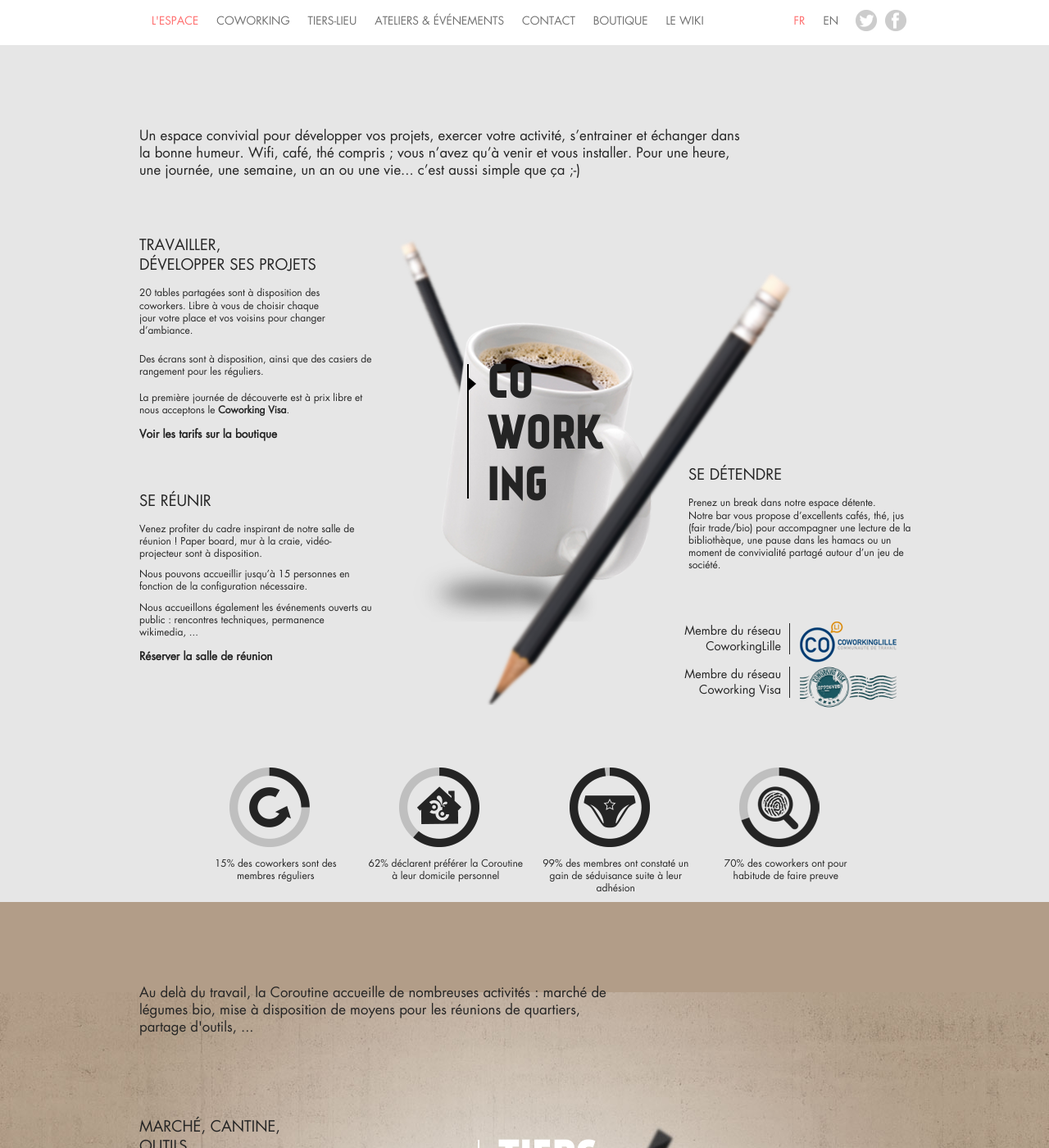
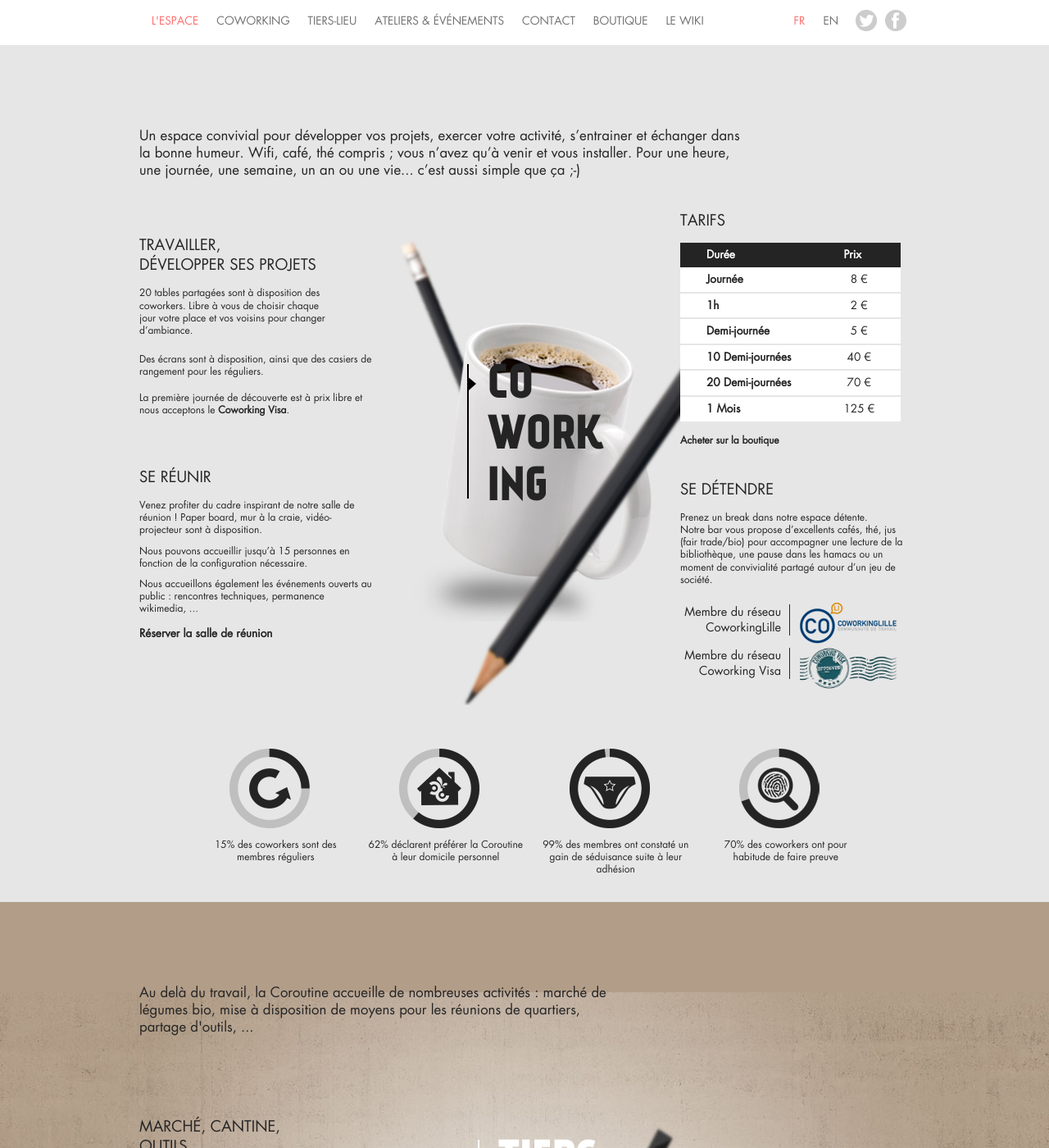
Before and after one commit to la-coroutine/la-coroutine.github.io, a Jekyll site: the page built from index.html, in a window 1280 px wide and 1400 px high, scrolled down 1771 px. Shown: the whole window at 82% size. Built offline with Jekyll 4.4.1, drawn with Linux system fonts in a browser that asks for light colours.

Commit message:
Add pricing to Coworking section on Homepage

```diff
--- a/_includes/home/fr/coworking.html
+++ b/_includes/home/fr/coworking.html
@@ -12,7 +12,6 @@
         <p>Des écrans sont à disposition, ainsi que des casiers de rangement pour les réguliers.</p>
         <br/>
         <p>La première journée de découverte est à prix libre et nous acceptons le <a href="http://wiki.coworking.org/w/page/16583744/CoworkingVisa">Coworking Visa</a>.</p>
-        <a target="_blank" title="Tarifs" href="http://boutique.lacoroutine.org/shop/category/espace-coworking-2">Voir les tarifs sur la boutique</a>
       </div>
       <div class="block">
         <h1>Se réunir</h1>
@@ -23,6 +22,47 @@
       </div>
     </div>
     <div class="col-right">
+      <div class="block">
+        <h1>Tarifs</h1>
+        <table class="m-pricing">
+          <thead>
+            <tr>
+              <th>Durée</th>
+              <th>Prix</th>
+            </tr>
+          </thead>
+          <tbody>
+            <tr>
+              <th class="thead">Journée</th>
+              <td>8 €</td>
+            </tr>
+            <tr>
+              <th class="thead">1h</th>
+              <td>2 €</td>
+            </tr>
+            <tr>
+              <th class="thead">Demi-journée</th>
+              <td>5 €</td>
+            </tr>
+            <tr>
+              <th class="thead">10 Demi-journées</th>
+              <td>40 €</td>
+            </tr>
+            <tr>
+              <th class="thead">20 Demi-journées</th>
+              <td>70 €</td>
+            </tr>
+            <tr>
+              <th class="thead">1 Mois</th>
+              <td>125 €</td>
+            </tr>
+          </tbody>
+        </table>
+
+        <p>
+          <a target="_blank" title="Tarifs" href="http://boutique.lacoroutine.org/shop/category/espace-coworking-2">Acheter sur la boutique</a>
+        </p>
+      </div>
       <div class="block">
         <h1>Se détendre</h1>
         <p>Prenez un break dans notre espace détente.</p>
--- /dev/null
+++ b/_sass/modules/_pricing.scss
@@ -0,0 +1,30 @@
+.m-pricing {
+  margin-left: 15px;
+  margin-bottom: 1rem;
+  background-color: $white;
+
+  thead {
+    background-color: $dark-grey;
+    color: $white;
+  }
+
+  th, td {
+    padding: 0.5rem 2rem;
+  }
+
+  th {
+    font-weight: bold;
+  }
+
+  td {
+    text-align: center;
+  }
+
+  tbody tr {
+    border-top: 2px solid $light-grey;
+  }
+
+  tbody tr:first-child {
+    border-top: none;
+  }
+}
--- a/_sass/modules/home/_coworking.scss
+++ b/_sass/modules/home/_coworking.scss
@@ -26,7 +26,7 @@
     padding: 0;
     position: absolute;
     width: 900px;
-    z-index: 200;
+    z-index: 1;
   }
 
   .center {
@@ -62,8 +62,13 @@
   }
 
   .col-right .block:first-child {
-    margin-top: 350px;
-    padding-left: 10px;
-    margin-bottom: 60px;
+    margin-top: 40px;
+    margin-bottom: 40px;
+  }
+
+  .m-pricing {
+    font-size: 0.85rem;
+    position: relative;
+    z-index: 400;
   }
 }
--- a/css/screen.scss
+++ b/css/screen.scss
@@ -14,6 +14,7 @@
 @import 'layouts/navbar';
 
 @import 'modules/agenda';
+@import 'modules/pricing';
 @import 'modules/home/banners';
 @import 'modules/home/contact';
 @import 'modules/home/coworking';
```
Also changed, not shown: _includes/home/en/coworking.html (+41 -1 lines), img/pencil_over.png.
